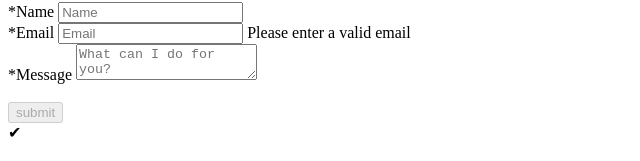
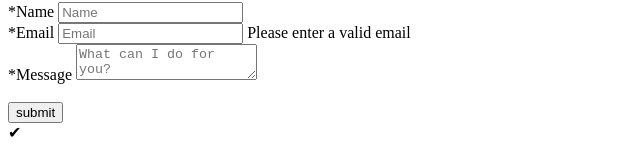
Before and after one commit to acumulus8/Portfolio, a website: page app/contact.html in a window 1280 px wide. Shown: the part 1356-1517 px from the top of the page, 0-640 px from the left. Drawn offline with Linux system fonts and the light colour scheme.

Commit message:
fix: temp removed recaptcha

```diff
--- a/app/contact.html
+++ b/app/contact.html
@@ -110,14 +110,7 @@
 					<br />
 					<p>* = required field</p>
 				</article>
-				<form
-					method="POST"
-					netlify
-					data-netlify="true"
-					data-netlify-recaptcha="true"
-					class="contact-form page-section--contact"
-					id="contact-form"
-				>
+				<form method="POST" netlify class="contact-form page-section--contact" id="contact-form">
 					>
 					<div class="contact-form__info-group">
 						<div class="contact-form__group">
@@ -137,16 +130,9 @@
 						<textarea name="message" class="contact-form__input" id="message" placeholder="What can I do for you?"></textarea>
 					</div>
 					<br />
-					<div data-netlify-recaptcha="true" data-callback="recaptchaCallback" />
+					<!-- <div data-netlify-recaptcha="true" data-callback="recaptchaCallback" /> -->
 					<div class="contact-form__button-group">
-						<input
-							type="submit"
-							class="button button--contact-form"
-							id="contact-submit-button"
-							readonly="readonly"
-							value="submit"
-							disabled
-						/>
+						<input type="submit" class="button button--contact-form" id="contact-submit-button" readonly="readonly" value="submit" />
 						<div class="contact-form__checkmark-container">
 							<div class="contact-form__checkmark" id="checkmark">&#10004;</div>
 						</div>
```
